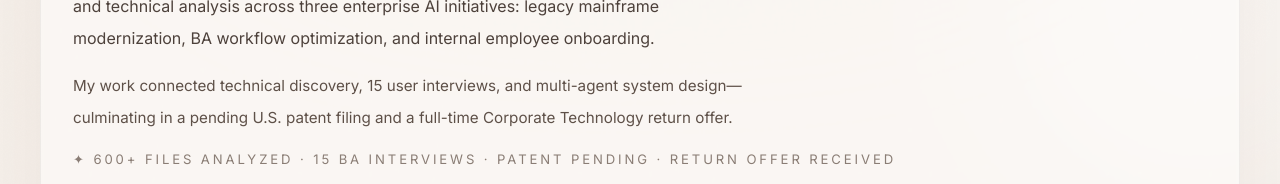
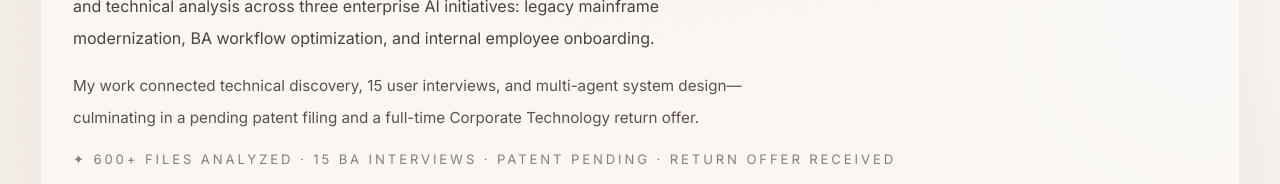
Before and after one commit to vanessaggonzalez/portfolio, a Next.js app: page /work/bofa in a window 1280 px wide. Shown: the part 491-675 px from the top of the page. Built offline with nearby package versions, Linux system fonts and the light colour scheme.

Commit message:
finished

```diff
--- a/app/work/bofa/page.tsx
+++ b/app/work/bofa/page.tsx
@@ -74,7 +74,7 @@ const projects = [
     body:
       "Collaborated with two Business Analyst interns to conduct 15 semi-structured user interviews across BA teams. Synthesized recurring pain points across epic creation, user stories, acceptance criteria, and Jira handoffs to define the problem worth solving.",
     outcome:
-      "Converted that research into the product direction for Mosaic: a context-aware, multi-agent AI system connecting codebase knowledge, story creation, and Jira handoffs. Co-developed the solution and contributed to a pending U.S. patent filing for its architecture.",
+      "Converted that research into the product direction for Mosaic: a context-aware, multi-agent AI system connecting codebase knowledge, story creation, and Jira handoffs. Co-developed the solution and contributed to a pending patent filing for its architecture.",
     tags: ["15 interviews", "user discovery", "multi-agent system", "Jira"],
   },
   {
@@ -203,7 +203,7 @@ export default function BofaPage() {
               </p>
 
               <p className="mt-4 max-w-2xl text-[0.95rem] leading-8 text-[#5e5048]">
-                My work connected technical discovery, 15 user interviews, and multi-agent system design—culminating in a pending U.S. patent filing and a full-time Corporate Technology return offer.
+                My work connected technical discovery, 15 user interviews, and multi-agent system design—culminating in a pending patent filing and a full-time Corporate Technology return offer.
               </p>
 
               <p className="mt-4 text-[0.82rem] uppercase tracking-[0.22em] text-[#8a7d75]">
@@ -706,11 +706,11 @@ export default function BofaPage() {
                   </p>
 
                   <p className="mt-3 font-serif text-[1.45rem] font-semibold leading-snug text-[#1f1a18]">
-                    U.S. Patent Filing (Pending)
+                    Patent Filing (Pending)
                   </p>
 
                   <p className="mt-4 text-[0.88rem] leading-7 text-[#5e5048]">
-                    Contributed as a co-inventor to a pending U.S. patent filing recognizing Mosaic's architecture and context-centered agent workflow.
+                    Contributed as a co-inventor to a pending patent filing recognizing Mosaic's architecture and context-centered agent workflow.
                   </p>
                 </div>
 
```
